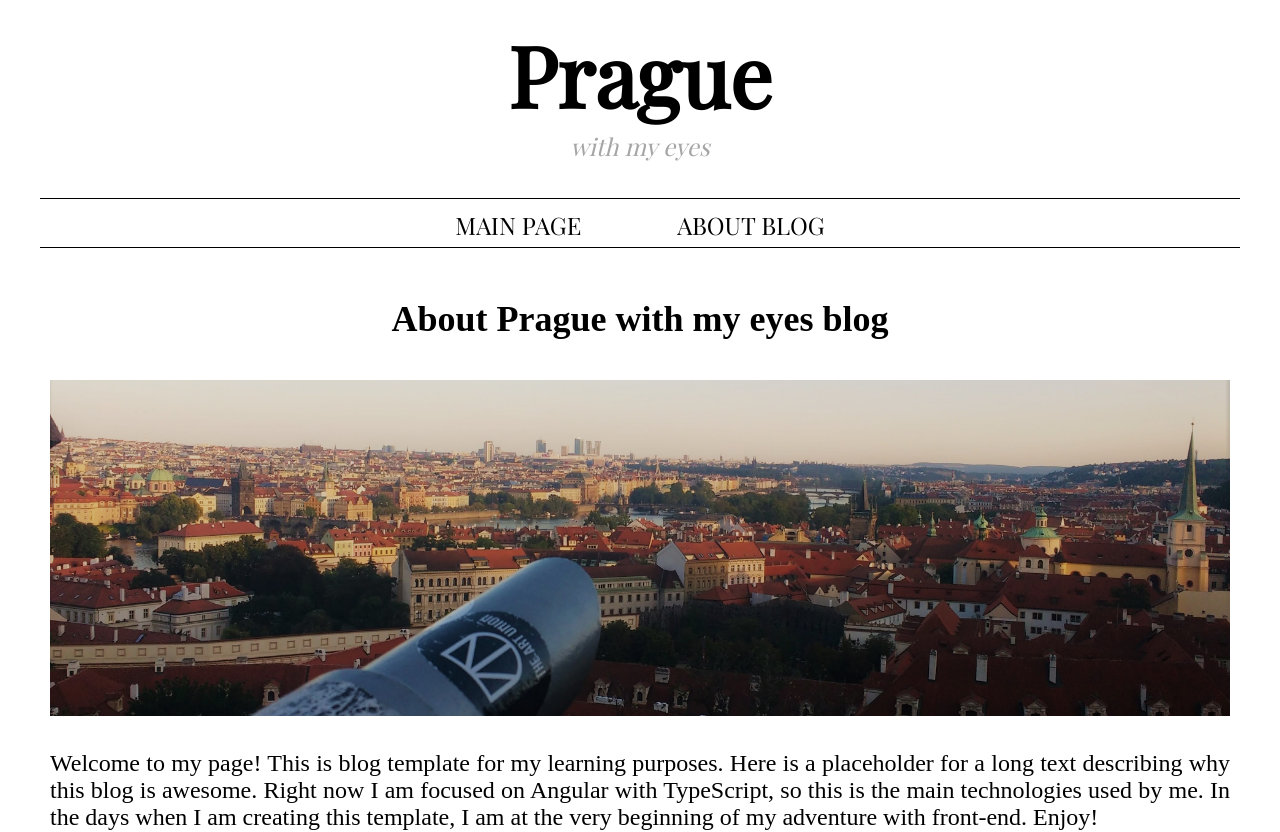
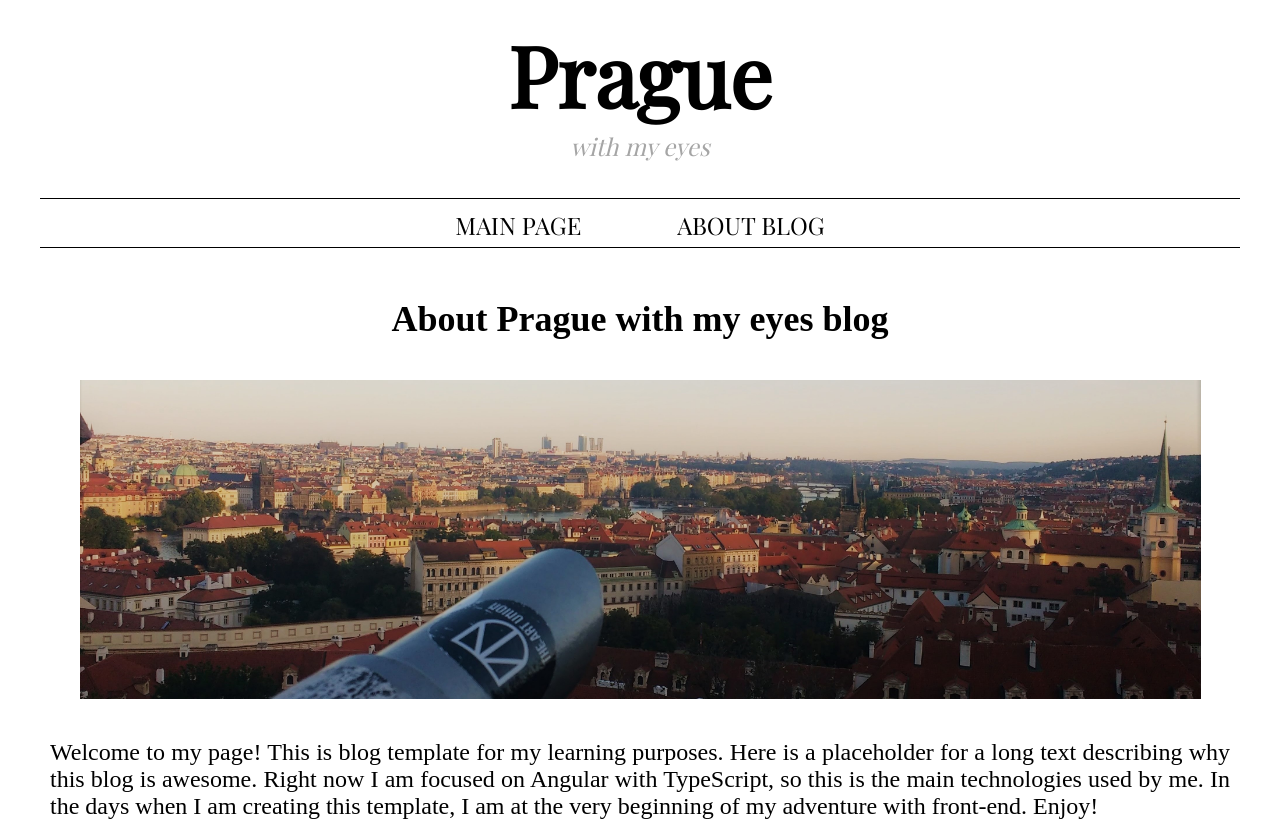
Before and after one commit to wroclawianka/BlogApi, an Angular app in the folder Blog2.0/blog2.0/: page /about-blog in a window 1280 px wide. Shown: the top 832 px of the page. Built offline with nearby package versions, Linux system fonts and the light colour scheme.

Commit message:
pictures improvments

```diff
--- a/Blog2.0/blog2.0/src/app/about-page/about-page.component.css
+++ b/Blog2.0/blog2.0/src/app/about-page/about-page.component.css
@@ -10,8 +10,10 @@
     align-self: baseline;
 }
 
-.image {
+.about-image {
     grid-area: image;
-    width: 100%;
-    /* padding-bottom: 1.5em; */
 }
+
+.about-image img {
+    width: 95%;
+}
--- a/Blog2.0/blog2.0/src/app/about-page/about-page.component.html
+++ b/Blog2.0/blog2.0/src/app/about-page/about-page.component.html
@@ -1,6 +1,8 @@
 <div class="about-page subgrid">
     <h2 class="title">{{header}}</h2>
-    <img class="image" src="{{picture.Url}}" alt="{{picture.Title}}">
+    <div class="about-image center">
+        <img src="{{picture.Url}}" alt="{{picture.Title}}">
+    </div>
     <p class="text">{{content}}</p>
     <p class="author">{{author}}</p>
 </div>
--- a/Blog2.0/blog2.0/src/app/about-page/about-page.component.ts
+++ b/Blog2.0/blog2.0/src/app/about-page/about-page.component.ts
@@ -4,7 +4,7 @@ import { Picture } from '../picture';
 @Component({
   selector: 'app-about-page',
   templateUrl: './about-page.component.html',
-  styleUrls: ['./about-page.component.css', '../app.component.css', '../buttons.css']
+  styleUrls: ['./about-page.component.css', '../app.component.css', '../buttons.css', '../pictures.css']
 })
 export class AboutPageComponent implements OnInit {
   header = "About Prague with my eyes blog";
--- /dev/null
+++ b/Blog2.0/blog2.0/src/app/pictures.css
@@ -0,0 +1,23 @@
+.center {
+    text-align: center;
+}
+
+.main-picture img {
+    width: 90%;
+}
+
+img.grayed:hover {
+    filter: gray;
+    /* IE5+ */
+    -webkit-filter: grayscale(1);
+}
+
+img.grayed {
+    filter: none;
+    -webkit-filter: grayscale(0);
+    -webkit-transform: scale(1.01);
+    transform: scale(1.01);
+    /* Webkit Nightlies & Chrome Canary */
+    -webkit-transition: all .4s ease-in-out;
+    transition: all .4s ease-in-out;
+}
--- a/Blog2.0/blog2.0/src/app/post-single/post-single.component.css
+++ b/Blog2.0/blog2.0/src/app/post-single/post-single.component.css
@@ -24,10 +24,6 @@ button {
     box-sizing: border-box;
 }
 
-.main-picture img {
-    width: 100%;
-}
-
 .text {
     min-height: 300px;
     max-height: 100%;
@@ -36,7 +32,6 @@ button {
 
 .gallery {
     grid-area: gallery;
-    text-align: center;
 }
 
 .gallery img {
--- a/Blog2.0/blog2.0/src/app/post-single/post-single.component.html
+++ b/Blog2.0/blog2.0/src/app/post-single/post-single.component.html
@@ -9,11 +9,11 @@
             <p *ngIf="!editmode">{{post.Text}}</p>
             <textarea *ngIf="editmode" class="editable editText" [(ngModel)]="post.Text"></textarea>
         </div>
-        <div *ngFor="let picture of post.Pictures" class="main-picture">
-            <img *ngIf="picture.IsMain" class="image" src="{{picture.Url}}" alt="{{picture.Title}}">
+        <div *ngFor="let picture of post.Pictures" class="main-picture center">
+            <img *ngIf="picture.IsMain" class="" src="{{picture.Url}}" alt="{{picture.Title}}">
         </div>
-        <div class="gallery">
-            <img *ngFor="let picture of post.Pictures" class="image" src="{{picture.Url}}" alt="{{picture.Title}}">
+        <div class="gallery center">
+            <img *ngFor="let picture of post.Pictures" class="" src="{{picture.Url}}" alt="{{picture.Title}}">
         </div>
         <div class="special-buttons">
             <div *ngIf="!editmode">
--- a/Blog2.0/blog2.0/src/app/post-single/post-single.component.ts
+++ b/Blog2.0/blog2.0/src/app/post-single/post-single.component.ts
@@ -11,7 +11,7 @@ import { ContentLayout } from '../contentLayout.module';
 @Component({
   selector: 'app-post-single',
   templateUrl: 'post-single.component.html',
-  styleUrls: ['post-single.component.css', '../app.component.css', '../buttons.css']
+  styleUrls: ['post-single.component.css', '../app.component.css', '../buttons.css', '../pictures.css']
 })
 export class PostSingleComponent implements OnInit {
   @Input() post: Post;
--- a/Blog2.0/blog2.0/src/app/posts/posts.component.css
+++ b/Blog2.0/blog2.0/src/app/posts/posts.component.css
@@ -17,10 +17,4 @@
 
 .main-picture {
     grid-area: "picture";
-    /* position */
-    text-align: center;
 }
-
-img {
-    width: 90%;
-}
--- a/Blog2.0/blog2.0/src/app/posts/posts.component.html
+++ b/Blog2.0/blog2.0/src/app/posts/posts.component.html
@@ -7,11 +7,13 @@
                         <h2>{{post.Title}}</h2>
                     </a>
                 </div>
+                <div *ngFor="let picture of post.Pictures" class="main-picture center">
+                    <a routerLink="/post/{{post.Id}}">
+                        <img *ngIf="picture.IsMain" class="grayed" src="{{picture.Url}}" alt="{{picture.Title}}">
+                    </a>
+                </div>
                 <div class="preview text">
                     <p>{{createPreview(post.Text)}}</p>
-                </div>
-                <div *ngFor="let picture of post.Pictures" class="main-picture">
-                    <img *ngIf="picture.IsMain" class="image" src="{{picture.Url}}" alt="{{picture.Title}}">
                 </div>
                 <a class="readMore" routerLink="/post/{{post.Id}}">
                     <button class="action"><span>Read More</span></button>
--- a/Blog2.0/blog2.0/src/app/posts/posts.component.ts
+++ b/Blog2.0/blog2.0/src/app/posts/posts.component.ts
@@ -8,7 +8,7 @@ import { ContentLayout } from '../contentLayout.module';
 @Component({
   selector: 'app-posts',
   templateUrl: 'posts.component.html',
-  styleUrls: ['posts.component.css', '../app.component.css', '../buttons.css']
+  styleUrls: ['posts.component.css', '../app.component.css', '../buttons.css', '../pictures.css']
 })
 export class PostsComponent implements OnInit {
   posts: Post[];
```
